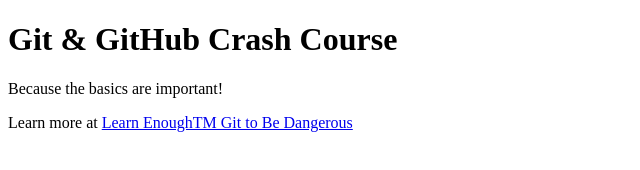
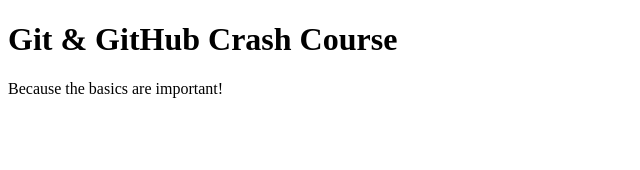
Before and after one commit to Dev4692/github-crash-course, a plain HTML site: page index.html in a window 1280 px wide. Shown: the whole page, without its empty margins (0-640 px from the left). Drawn offline with Linux system fonts and the light colour scheme.

Commit message:
Revert "added link to doc"
This reverts commit db20db9025bda351123857e85636ae23d4c87f9e.

```diff
--- a/index.html
+++ b/index.html
@@ -9,10 +9,5 @@
   <body>
     <h1>Git & GitHub Crash Course</h1>
     <p>Because the basics are important!</p>
-    <p>Learn more at
-      <a href="https://learnenough.com/git-tutorial">
-        Learn EnoughTM Git to Be Dangerous
-      </a>
-    </p>
   </body>
 </html>
```
